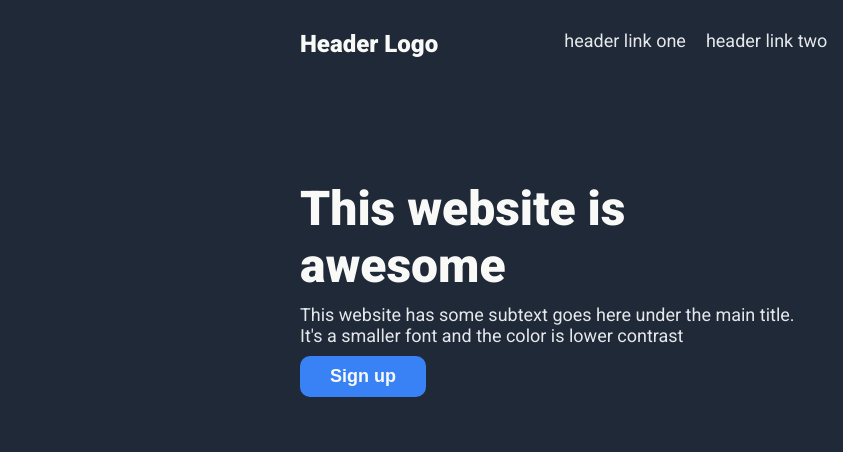
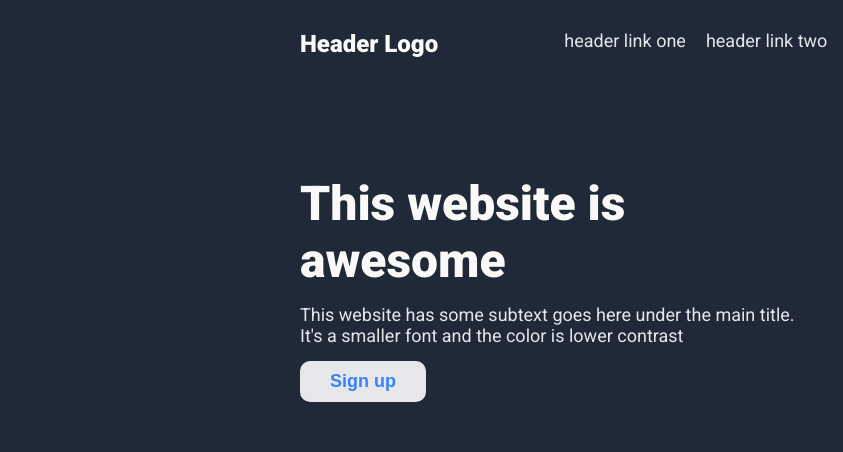
Before and after one commit to simokhin/landing-page, a plain HTML site: page index.html in a window 1280 px wide. In both pictures the pointer is over the button 363 px from the left and 376 px from the top of the page. Shown: the top 452 px of the page, 0-843 px from the left. Drawn offline with Linux system fonts and the light colour scheme.

Commit message:
Add styles to button:hover

```diff
--- a/styles.css
+++ b/styles.css
@@ -35,7 +35,7 @@ body {
     flex: 1;
     display: flex;
     flex-direction: column;
-    gap: 10px;
+    gap: 15px;
 }
 
 .hero-title {
@@ -61,6 +61,17 @@ button {
     font-weight: 600;
 }
 
+button:hover {
+    padding: 10px 30px;
+    background-color: #E5E7EB;
+    color: #3882F6;
+    border: 0;
+    border-radius: 10px;
+    font-size: 18px;
+    font-weight: 600;
+    cursor: pointer;
+}
+
 .right-side {
     flex: 1;
     display: flex;
```
